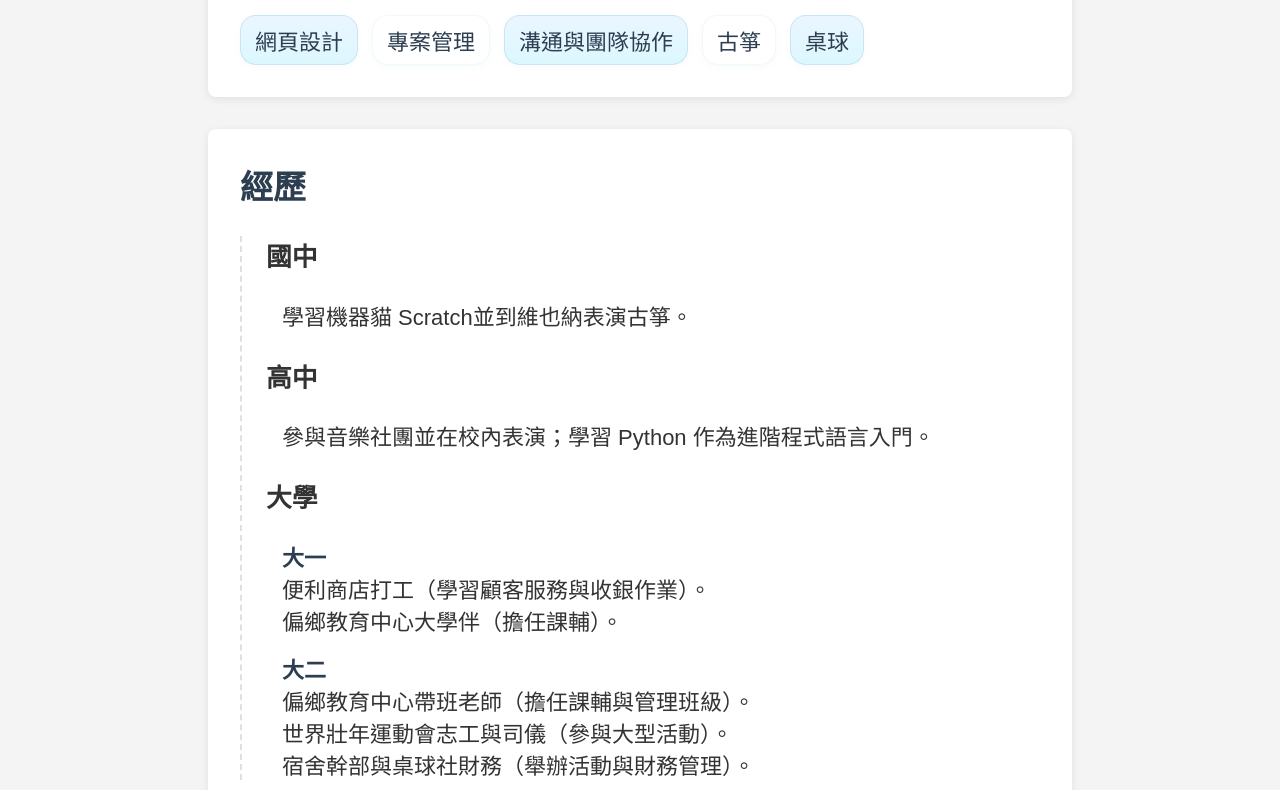
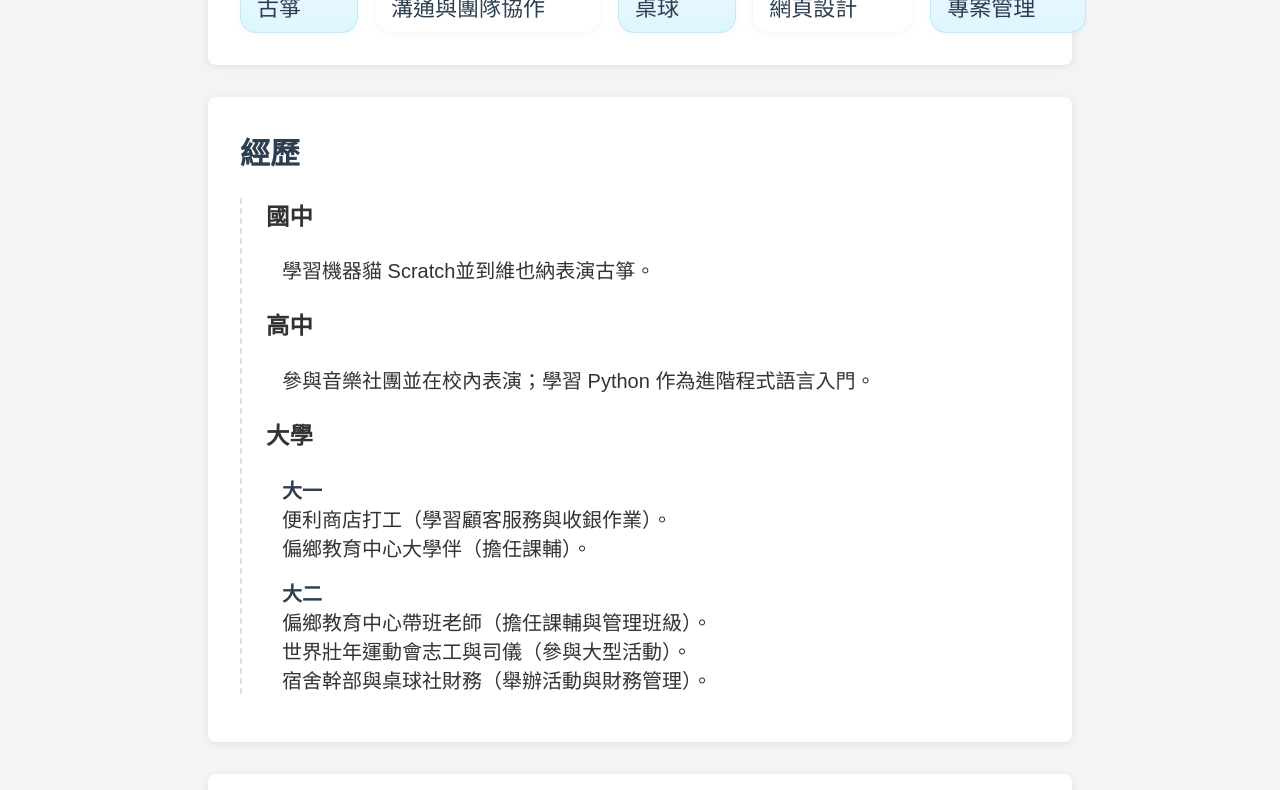
Before and after one commit to mmollyghost-jpg/introduceMyself, a plain HTML site: page index.html in a window 1280 px wide. Shown: the part 632-1422 px from the top of the page. Drawn offline with Linux system fonts and the light colour scheme.

Commit message:
style 技能標籤雲的排版和字體大小

```diff
--- a/main.js
+++ b/main.js
@@ -1,4 +1,15 @@
 document.addEventListener('DOMContentLoaded', function() {
+  // 將標籤雲依據 data-percent 由大到小排序
+  const tagCloud = document.querySelector('.tag-cloud');
+  if (tagCloud) {
+    const tags = Array.from(tagCloud.querySelectorAll('.tag'));
+    tags.sort((a, b) => {
+      const pa = parseInt(a.getAttribute('data-percent') || '0', 10);
+      const pb = parseInt(b.getAttribute('data-percent') || '0', 10);
+      return pb - pa; // 由大到小
+    });
+    tags.forEach(t => tagCloud.appendChild(t));
+  }
   // 平滑滾動到各區塊
   document.querySelectorAll('nav a').forEach(function(link) {
     link.addEventListener('click', function(e) {
--- a/style.css
+++ b/style.css
@@ -1,5 +1,5 @@
 html {
-  font-size: 22px; /* 根字級設定為 22px，讓 rem 單位放大 4px */
+  font-size: 20px; /* 調小一點：設定為 20px */
 }
 
 body {
@@ -63,13 +63,15 @@ ul {
 /* Tag cloud for skills */
 .tag-cloud {
   display: flex;
-  flex-wrap: wrap;
-  gap: 10px 14px;
+  flex-wrap: nowrap;
+  gap: 12px 16px;
   align-items: center;
+  white-space: nowrap; /* 保持單排 */
+  overflow-x: visible; /* 不需橫向捲動 */
 }
 .tag {
   display: inline-block;
-  padding: 8px 14px;
+  padding: 10px 16px;
   border-radius: 16px;
   background: #fff;
   color: #2c3e50;
@@ -77,8 +79,13 @@ ul {
   box-shadow: 0 2px 6px rgba(41,128,185,0.04);
   cursor: pointer;
   text-decoration: none; /* 取消底線 */
+  position: relative;
   transition: transform 160ms ease, box-shadow 160ms ease, background 160ms ease;
-  font-size: 1rem; /* 統一大小 */
+  font-size: 1.1rem; /* 加大字體 */
+  margin-right: 0; /* 移除右邊距，用 gap 控制 */
+  flex-shrink: 0; /* 防止標籤被壓縮 */
+  flex-grow: 1; /* 讓標籤平均分配空間填滿一行 */
+  text-align: center; /* 文字置中 */
 }
 .tag:hover { transform: translateY(-3px); box-shadow: 0 8px 18px rgba(41,128,185,0.12); text-decoration: none; }
 
@@ -90,6 +97,34 @@ ul {
 .tag-cloud .tag:nth-child(even) {
   background: #ffffff;
   border-color: rgba(41,128,185,0.06);
+}
+
+/* 顯示 data-percent 為徽章 */
+.tag::after {
+  content: attr(data-percent) "%";
+  display: inline-block;
+  margin-left: 4px;
+  background: #2980b9;
+  color: #fff;
+  font-size: 12px; /* 調大到 12px */
+  padding: 3px 6px;
+  border-radius: 10px;
+  vertical-align: middle;
+  box-shadow: 0 1px 3px rgba(0,0,0,0.1);
+  opacity: 0; /* 預設隱藏 */
+  transform: scale(1);
+  transition: opacity 180ms ease, transform 180ms ease;
+}
+
+/* 在淺藍背景時讓徽章顏色更深以維持對比 */
+.tag-cloud .tag:nth-child(odd)::after {
+  background: #1f6fa8;
+}
+
+/* hover 顯示並放大百分比徽章 */
+.tag:hover::after {
+  opacity: 1;
+  transform: scale(1.3);
 }
 
 #contact p {
```
